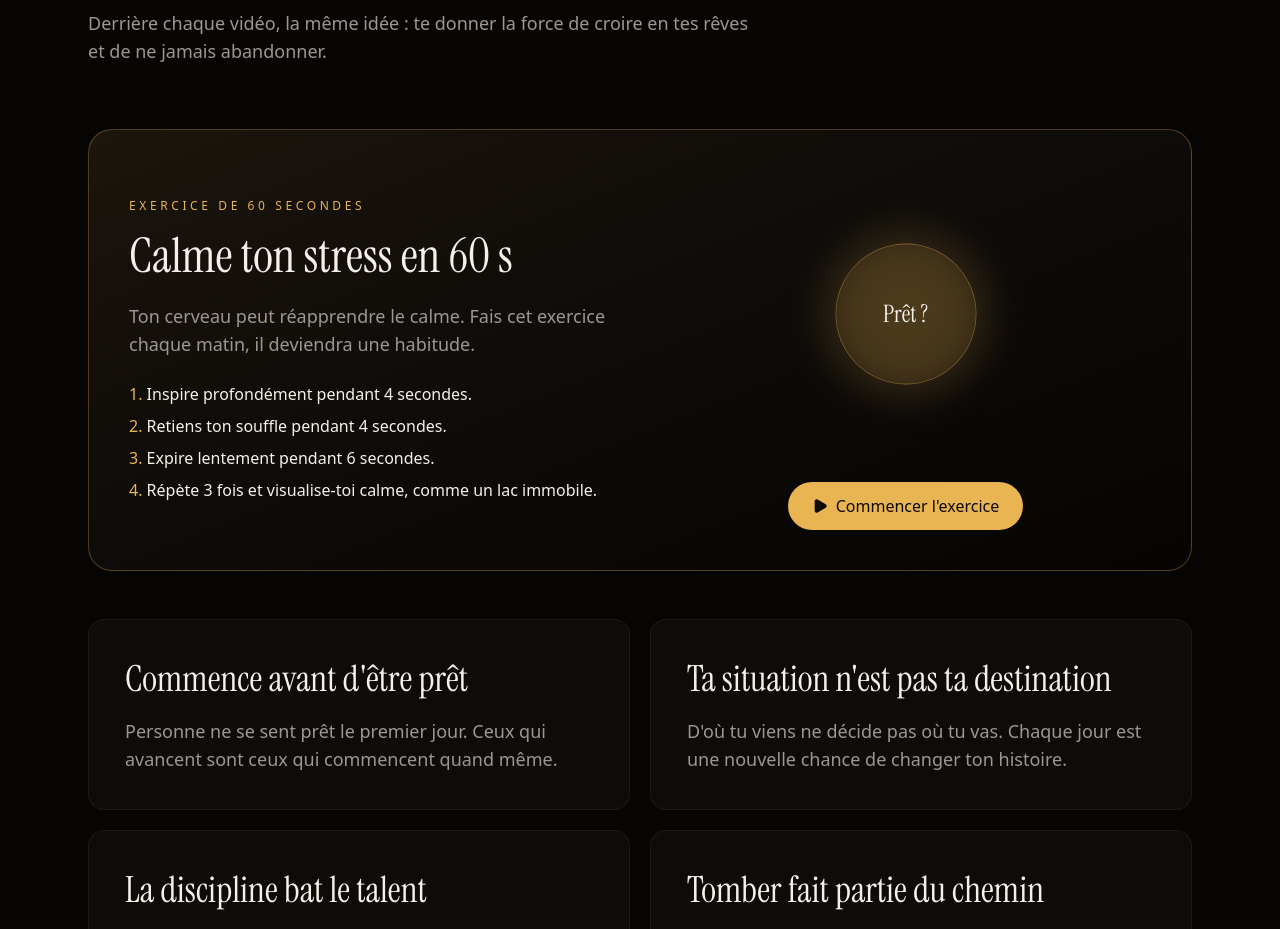
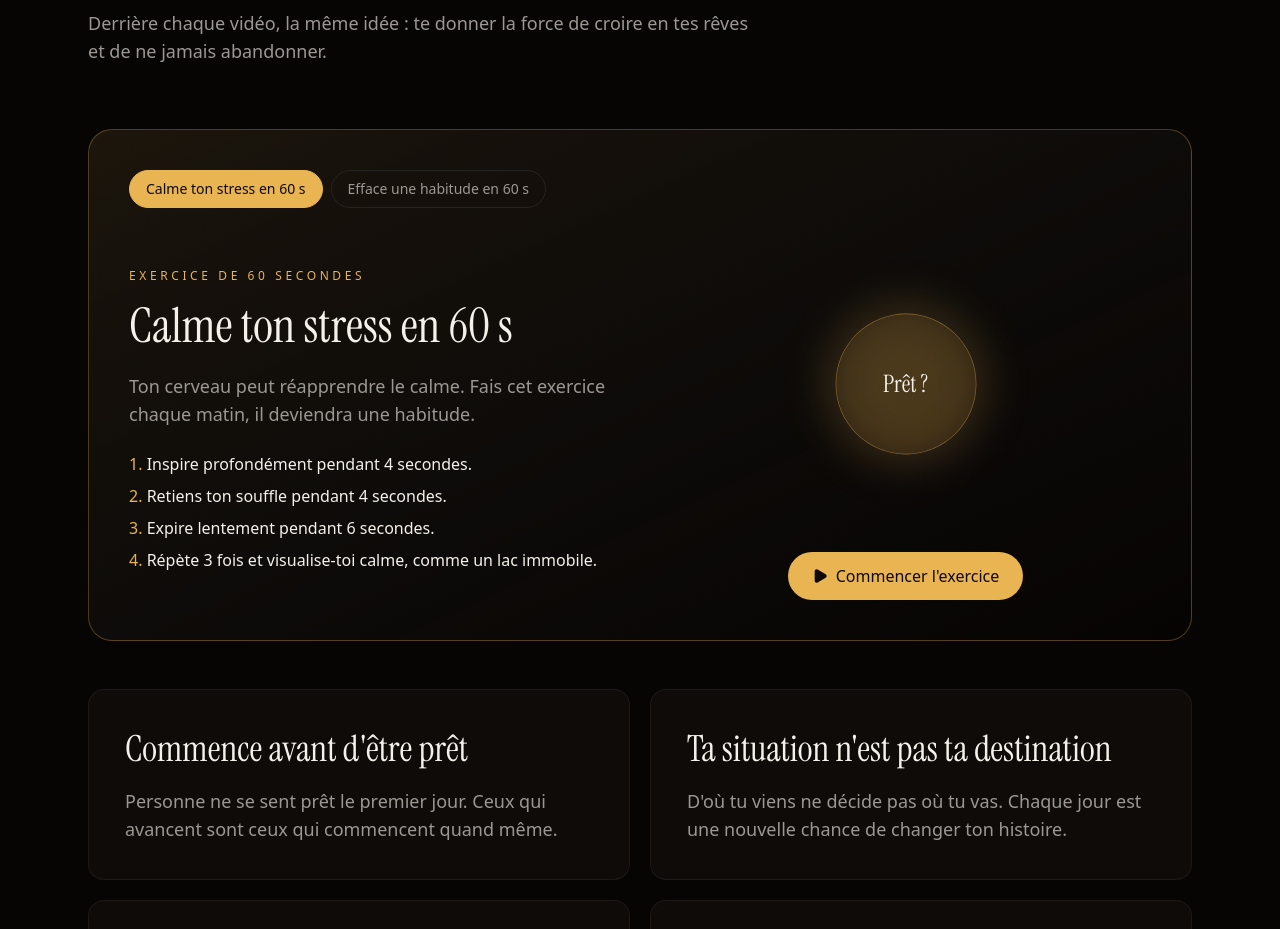
Before and after one commit to huguesbashengezi2025-dotcom/horizon60, a Next.js app: page / in a window 1280 px wide. Shown: the part 2700-3629 px from the top of the page. Built offline with nearby package versions, Linux system fonts and the light colour scheme.

Commit message:
Ajoute l'exercice Efface une habitude en 60 s
Co-Authored-By: Claude Opus 5.5 <noreply@anthropic.com>
Claude-Session: https://claude.ai/code/session_01QwNd9UFWts7JjaRb126H2G

```diff
--- a/src/components/sections/breathing.tsx
+++ b/src/components/sections/breathing.tsx
@@ -1,22 +1,19 @@
 "use client";
 import { useEffect, useRef, useState } from "react";
-import { motion } from "framer-motion";
+import { AnimatePresence, motion } from "framer-motion";
 import { Play, RotateCcw } from "lucide-react";
+import { exercises } from "@/content/site";
+import { cn } from "@/lib/utils";
 
-// Exercice guidé : inspire 4 s, retiens 4 s, expire 6 s, 3 cycles.
-const steps = [
-  { label: "Inspire", seconds: 4, scale: 1 },
-  { label: "Retiens", seconds: 4, scale: 1 },
-  { label: "Expire", seconds: 6, scale: 0.55 },
-];
-const CYCLES = 3;
-
+// Exercices guidés : un cercle doré qui respire avec un compte à rebours.
 export function Breathing() {
+  const [index, setIndex] = useState(0);
+  const ex = exercises[index];
   const [running, setRunning] = useState(false);
   const [done, setDone] = useState(false);
   const [cycle, setCycle] = useState(0);
   const [step, setStep] = useState(0);
-  const [left, setLeft] = useState(steps[0].seconds);
+  const [left, setLeft] = useState(ex.steps[0].seconds);
   const timer = useRef<ReturnType<typeof setInterval> | null>(null);
 
   useEffect(() => {
@@ -28,64 +25,71 @@ export function Breathing() {
   useEffect(() => {
     if (!running || left > 0) return;
     const next = step + 1;
-    if (next < steps.length) { setStep(next); setLeft(steps[next].seconds); return; }
-    if (cycle + 1 < CYCLES) { setCycle(cycle + 1); setStep(0); setLeft(steps[0].seconds); return; }
+    if (next < ex.steps.length) { setStep(next); setLeft(ex.steps[next].seconds); return; }
+    if (cycle + 1 < ex.cycles) { setCycle(cycle + 1); setStep(0); setLeft(ex.steps[0].seconds); return; }
     setRunning(false); setDone(true);
-  }, [left, running, step, cycle]);
+  }, [left, running, step, cycle, ex]);
 
-  const start = () => { setDone(false); setCycle(0); setStep(0); setLeft(steps[0].seconds); setRunning(true); };
-  const current = steps[step];
+  const reset = (i: number) => { setRunning(false); setDone(false); setCycle(0); setStep(0); setIndex(i); setLeft(exercises[i].steps[0].seconds); };
+  const start = () => { setDone(false); setCycle(0); setStep(0); setLeft(ex.steps[0].seconds); setRunning(true); };
+  const current = ex.steps[step];
   const scale = running ? current.scale : 0.55;
 
   return (
-    <div className="mb-12 grid items-center gap-10 overflow-hidden rounded-3xl border border-primary/30 bg-gradient-to-br from-primary/10 via-accent/40 to-transparent p-7 sm:p-10 lg:grid-cols-2">
-      <div>
+    <div className="mb-12 overflow-hidden rounded-3xl border border-primary/30 bg-gradient-to-br from-primary/10 via-accent/40 to-transparent p-7 sm:p-10">
+      <div className="mb-8 flex flex-wrap gap-2" role="tablist">
+        {exercises.map((e, i) => (
+          <button
+            key={e.id}
+            role="tab"
+            aria-selected={i === index}
+            onClick={() => reset(i)}
+            className={cn(
+              "rounded-full border px-4 py-2 text-sm transition-colors",
+              i === index ? "border-primary bg-primary text-primary-foreground" : "border-border text-muted-foreground hover:text-foreground"
+            )}
+          >
+            {e.title}
+          </button>
+        ))}
+      </div>
+      <div className="grid items-center gap-10 lg:grid-cols-2">
+        <AnimatePresence mode="wait">
+          <motion.div key={ex.id} initial={{ opacity: 0, y: 12 }} animate={{ opacity: 1, y: 0 }} exit={{ opacity: 0, y: -12 }} transition={{ duration: 0.4 }}>
             <p className="mb-3 text-xs uppercase tracking-[0.3em] text-primary">Exercice de 60 secondes</p>
-        <h3 className="font-serif text-4xl leading-tight sm:text-5xl">Calme ton stress en 60 s</h3>
-        <p className="mt-4 text-muted-foreground sm:text-lg">
-          Ton cerveau peut réapprendre le calme. Fais cet exercice chaque matin, il deviendra une habitude.
-        </p>
+            <h3 className="font-serif text-4xl leading-tight sm:text-5xl">{ex.title}</h3>
+            <p className="mt-4 text-muted-foreground sm:text-lg">{ex.intro}</p>
             <ol className="mt-6 space-y-2 text-sm sm:text-base">
-          <li><span className="text-primary">1.</span> Inspire profondément pendant 4 secondes.</li>
-          <li><span className="text-primary">2.</span> Retiens ton souffle pendant 4 secondes.</li>
-          <li><span className="text-primary">3.</span> Expire lentement pendant 6 secondes.</li>
-          <li><span className="text-primary">4.</span> Répète 3 fois et visualise-toi calme, comme un lac immobile.</li>
+              {ex.instructions.map((t, i) => (
+                <li key={t}><span className="text-primary">{i + 1}.</span> {t}</li>
+              ))}
             </ol>
-      </div>
+          </motion.div>
+        </AnimatePresence>
         <div className="flex flex-col items-center gap-6">
           <div className="relative flex size-64 items-center justify-center sm:size-72">
-          <motion.div
-            className="absolute inset-0 rounded-full bg-primary/20 blur-2xl"
-            animate={{ scale }}
-            transition={{ duration: running ? current.seconds : 0.6, ease: "easeInOut" }}
-          />
-          <motion.div
-            className="absolute inset-4 rounded-full border border-primary/50 bg-primary/10"
-            animate={{ scale }}
-            transition={{ duration: running ? current.seconds : 0.6, ease: "easeInOut" }}
-          />
-          <div className="relative text-center" aria-live="polite">
+            <motion.div className="absolute inset-0 rounded-full bg-primary/20 blur-2xl" animate={{ scale }} transition={{ duration: running ? current.seconds : 0.6, ease: "easeInOut" }} />
+            <motion.div className="absolute inset-4 rounded-full border border-primary/50 bg-primary/10" animate={{ scale }} transition={{ duration: running ? current.seconds : 0.6, ease: "easeInOut" }} />
+            <div className="relative px-6 text-center" aria-live="polite">
               {running ? (
                 <>
-                <p className="font-serif text-4xl">{current.label}</p>
+                  <p className="font-serif text-3xl leading-tight">{current.label}</p>
                   <p className="mt-1 text-5xl font-light tabular-nums text-primary">{left}</p>
-                <p className="mt-2 text-xs text-muted-foreground">Cycle {cycle + 1} sur {CYCLES}</p>
+                  {ex.cycles > 1 && <p className="mt-2 text-xs text-muted-foreground">Cycle {cycle + 1} sur {ex.cycles}</p>}
                 </>
               ) : (
-              <p className="max-w-[12rem] font-serif text-2xl">{done ? "Bravo. Sens le calme." : "Prêt ?"}</p>
+                <p className="max-w-[13rem] font-serif text-2xl">{done ? ex.end : "Prêt ?"}</p>
               )}
             </div>
           </div>
           {!running && (
-          <button
-            onClick={start}
-            className="flex items-center gap-2 rounded-full bg-primary px-6 py-3 font-medium text-primary-foreground transition-transform hover:scale-105"
-          >
+            <button onClick={start} className="flex items-center gap-2 rounded-full bg-primary px-6 py-3 font-medium text-primary-foreground transition-transform hover:scale-105">
               {done ? <RotateCcw className="size-4" /> : <Play className="size-4 fill-current" />}
               {done ? "Recommencer" : "Commencer l'exercice"}
             </button>
           )}
         </div>
       </div>
+    </div>
   );
 }
--- a/src/content/site.ts
+++ b/src/content/site.ts
@@ -50,3 +50,57 @@ export const motivation = [
   { title: "La discipline bat le talent", text: "Le talent ouvre la porte. La discipline, jour après jour, te fait aller jusqu'au bout." },
   { title: "Tomber fait partie du chemin", text: "Chaque échec t'apprend quelque chose. L'important n'est pas de tomber, c'est de te relever." },
 ];
+
+// Exercices guidés de la section Motivation (tirés des vidéos)
+export type ExerciseStep = { label: string; seconds: number; scale: number };
+export type Exercise = {
+  id: string;
+  title: string;
+  intro: string;
+  instructions: string[];
+  steps: ExerciseStep[];
+  cycles: number;
+  end: string;
+};
+
+export const exercises: Exercise[] = [
+  {
+    id: "stress",
+    title: "Calme ton stress en 60 s",
+    intro: "Ton cerveau peut réapprendre le calme. Fais cet exercice chaque matin, il deviendra une habitude.",
+    instructions: [
+      "Inspire profondément pendant 4 secondes.",
+      "Retiens ton souffle pendant 4 secondes.",
+      "Expire lentement pendant 6 secondes.",
+      "Répète 3 fois et visualise-toi calme, comme un lac immobile.",
+    ],
+    steps: [
+      { label: "Inspire", seconds: 4, scale: 1 },
+      { label: "Retiens", seconds: 4, scale: 1 },
+      { label: "Expire", seconds: 6, scale: 0.55 },
+    ],
+    cycles: 3,
+    end: "Bravo. Sens le calme.",
+  },
+  {
+    id: "habitude",
+    title: "Efface une habitude en 60 s",
+    intro: "Chaque fois que tu répètes un comportement, ton cerveau le renforce. Pour changer, crée un nouveau chemin et répète-le.",
+    instructions: [
+      "Ferme les yeux et inspire profondément.",
+      "Expire lentement, laisse le stress sortir comme une brume.",
+      "Visualise le moment où tu dis non à cette vieille habitude.",
+      "Répète : « Je choisis de laisser aller cette habitude. »",
+    ],
+    steps: [
+      { label: "Ferme les yeux, inspire", seconds: 5, scale: 1 },
+      { label: "Expire lentement", seconds: 6, scale: 0.55 },
+      { label: "Visualise-toi dire non", seconds: 12, scale: 0.8 },
+      { label: "Imagine un chemin lumineux", seconds: 12, scale: 1 },
+      { label: "« Je choisis de laisser aller »", seconds: 12, scale: 0.8 },
+      { label: "Ouvre doucement les yeux", seconds: 5, scale: 0.55 },
+    ],
+    cycles: 1,
+    end: "Garde cette intention toute la journée.",
+  },
+];
```
Lines whose indentation alone changed are shown as unchanged.
